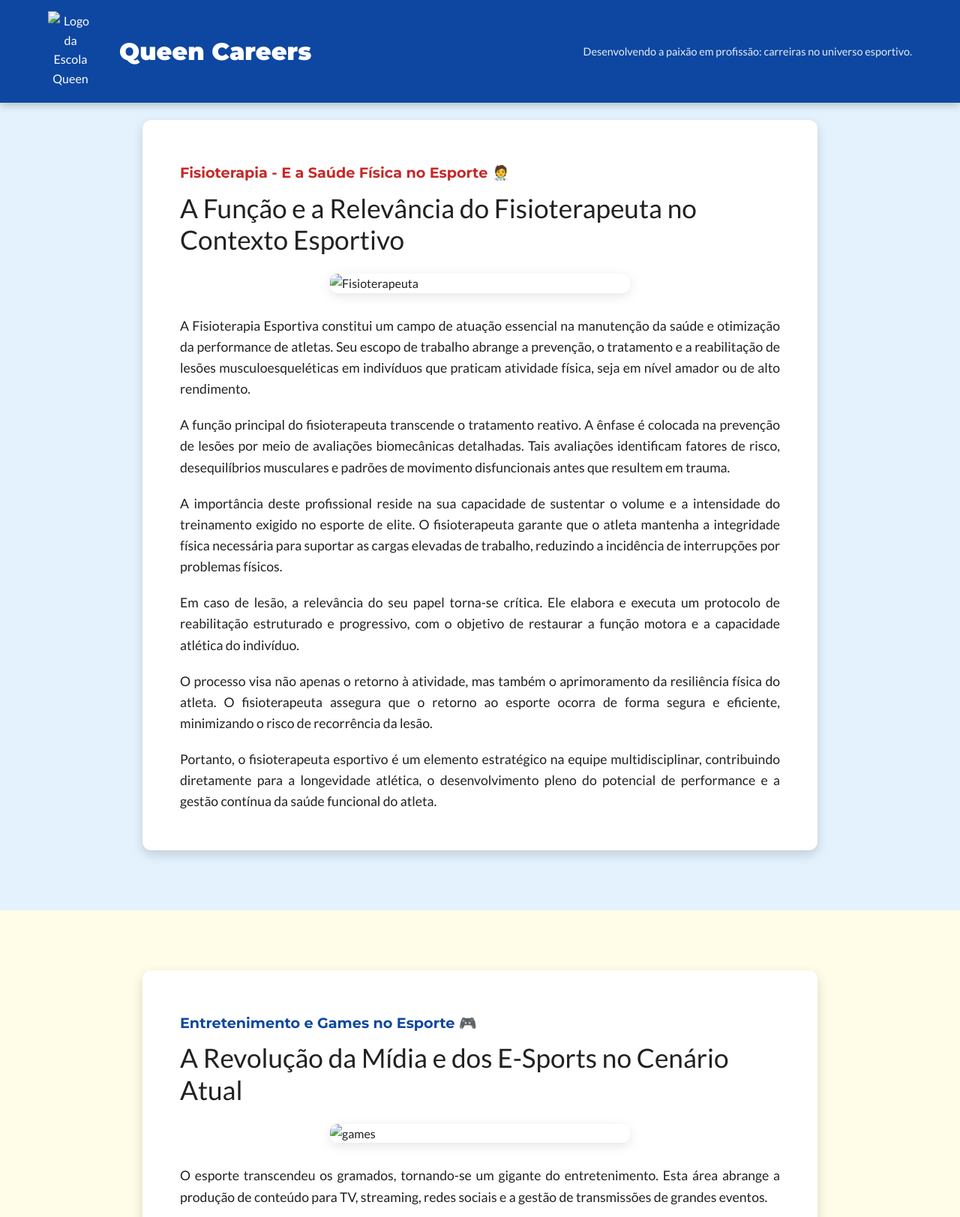
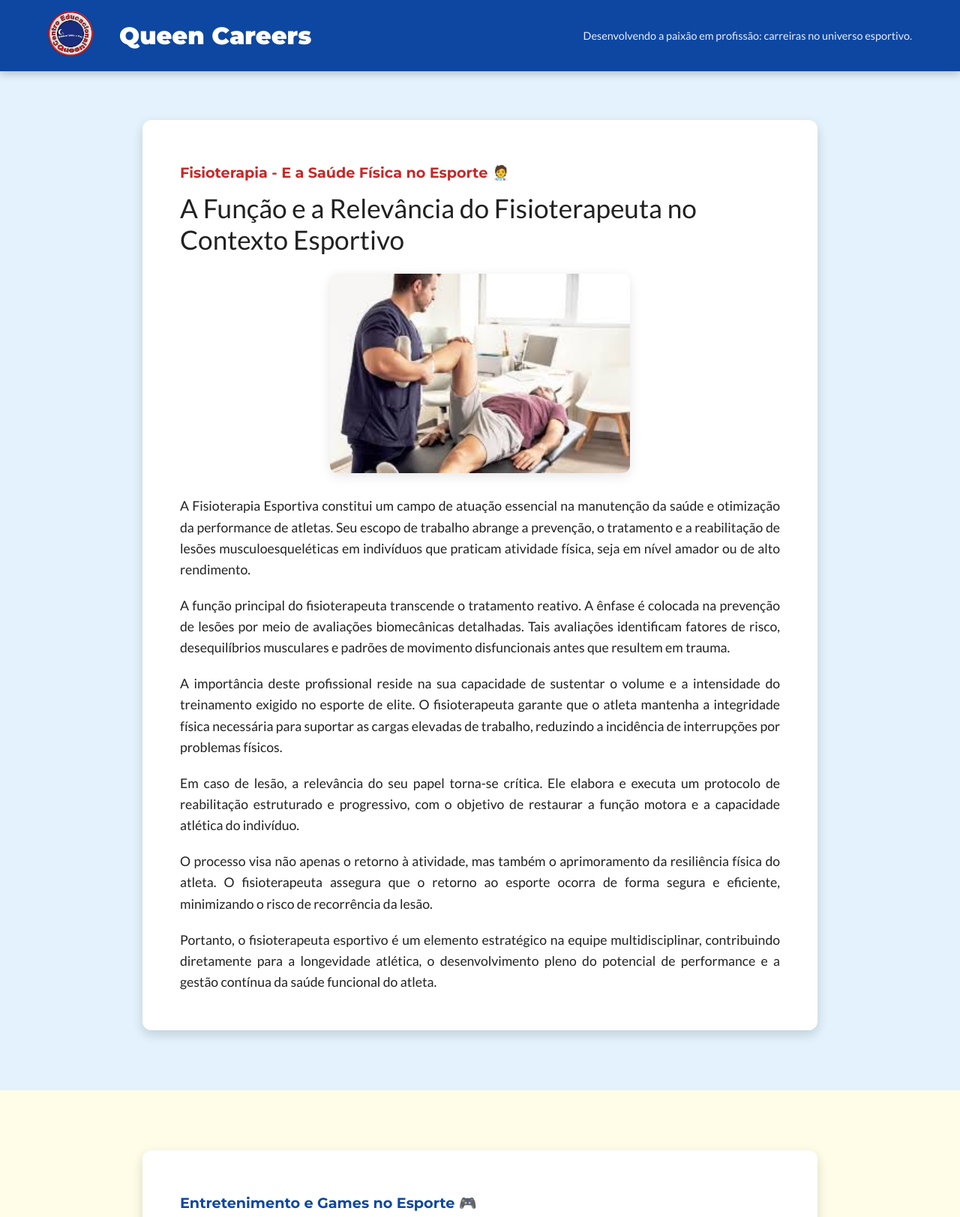
Before and after one commit to davipy-LAB/queen_project, a plain HTML site: page index.html in a window 1280 px wide. Shown: the top 1623 px of the page at 75% size. Drawn offline with Linux system fonts and the light colour scheme.

Commit message:
UPDATE PHOTOS

```diff
--- a/index.html
+++ b/index.html
@@ -14,7 +14,7 @@
 
     <header class="site-header">
         <div class="logo">
-            <img src="/media/Queen-Photoroom.png" alt="Logo da Escola Queen">
+            <img src="Queen-Photoroom.png" alt="Logo da Escola Queen">
         </div>
         <h1>Queen Careers</h1>
         <p>Desenvolvendo a paixão em profissão: carreiras no universo esportivo.</p>
@@ -26,7 +26,7 @@
             <article>
                 <h2>Fisioterapia - E a Saúde Física no Esporte 🧑‍⚕️</h2>
                 <h1>A Função e a Relevância do Fisioterapeuta no Contexto Esportivo</h1>
-                <img class="fisio-img" src="/media/fisioterapeuta.jpeg" alt="Fisioterapeuta">
+                <img class="fisio-img" src="fisioterapeuta.jpeg" alt="Fisioterapeuta">
                 <p>A Fisioterapia Esportiva constitui um campo de atuação essencial na manutenção da saúde e otimização da performance de atletas. Seu escopo de trabalho abrange a prevenção, o tratamento e a reabilitação de lesões musculoesqueléticas em indivíduos que praticam atividade física, seja em nível amador ou de alto rendimento.</p>
                 <p>A função principal do fisioterapeuta transcende o tratamento reativo. A ênfase é colocada na prevenção de lesões por meio de avaliações biomecânicas detalhadas. Tais avaliações identificam fatores de risco, desequilíbrios musculares e padrões de movimento disfuncionais antes que resultem em trauma.</p>
                 <p>A importância deste profissional reside na sua capacidade de sustentar o volume e a intensidade do treinamento exigido no esporte de elite. O fisioterapeuta garante que o atleta mantenha a integridade física necessária para suportar as cargas elevadas de trabalho, reduzindo a incidência de interrupções por problemas físicos.</p>
@@ -40,7 +40,7 @@
             <article>
                 <h2>Entretenimento e Games no Esporte 🎮</h2>
                 <h1>A Revolução da Mídia e dos E-Sports no Cenário Atual</h1>
-                <img class="games-img" src="/media/games.jpeg" alt="games">
+                <img class="games-img" src="games.jpeg" alt="games">
                 <p>O esporte transcendeu os gramados, tornando-se um gigante do entretenimento. Esta área abrange a produção de conteúdo para TV, streaming, redes sociais e a gestão de transmissões de grandes eventos.</p>
                 <p>O profissional aqui atua na criação de narrativas envolventes, documentários e na captação de público. É o responsável por transformar o esporte em um produto de mídia atrativo 24 horas por dia.</p>
                 <p>Além disso, o crescimento dos E-Sports (esportes eletrônicos) abriu um novo mercado para carreiras em gestão de equipes, produção de eventos e criação de ligas. É um universo que une tecnologia, competição e milhões de espectadores.</p>
@@ -52,7 +52,7 @@
             <article>
                 <h2>Saúde Mental e Alta Performance 🧠</h2>
                 <h1>O Impacto da Psicologia do Esporte na Performance e Bem-Estar Atético</h1>
-                <img class="psicologia-img" src="/media/psicologia.jpeg" alt="psicologia">
+                <img class="psicologia-img" src="psicologia.jpeg" alt="psicologia">
                 <p>A Psicologia do Esporte é uma área fundamental que atua na interface entre o bem-estar mental e o rendimento atlético. Seu foco principal é otimizar as habilidades psicológicas de atletas e equipes, transformando potencial em resultados concretos.</p>
 
                 <p>O psicólogo esportivo trabalha diretamente com aspectos críticos como o desenvolvimento de foco, a manutenção da motivação e a gestão de emoções sob pressão. Técnicas como visualização, definição de metas e treinamento de resiliência são aplicadas para criar uma mentalidade vencedora.</p>
@@ -69,7 +69,7 @@
             <article>
                 <h2>Gestão da Performance e Desenvolvimento Físico 🏋️</h2>
                 <h1>O Papel Estratégico do Treinador na Evolução e Resultados do Atleta</h1>
-                <img class="educacao-fisica-img" src="/media/treinador.jpeg" alt="treinador">
+                <img class="educacao-fisica-img" src="treinador.jpeg" alt="treinador">
                 <p>A carreira de técnico, treinador ou personal trainer é o cerne do desenvolvimento atlético. Este profissional é responsável por planejar, supervisionar e executar o treinamento físico, desde a fase de formação até o alto rendimento competitivo.</p>
 
                 <p>No nível profissional (Técnico/Treinador), o foco é na estratégia e na tática da modalidade, além da periodização do treinamento para que a equipe ou o atleta atinja o pico de performance nos momentos cruciais da temporada. Eles atuam como gestores de desempenho e líderes motivacionais.</p>
```
